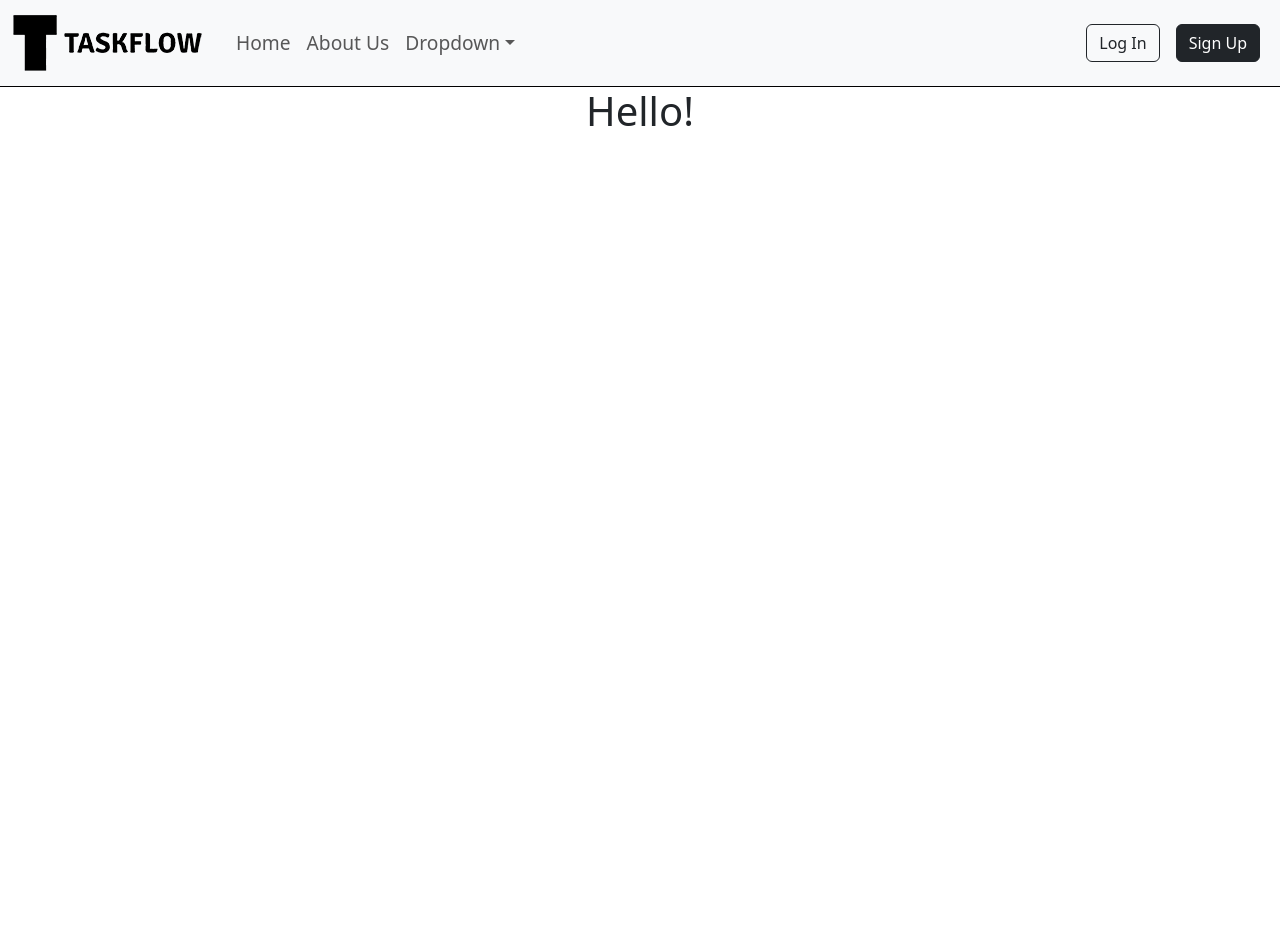
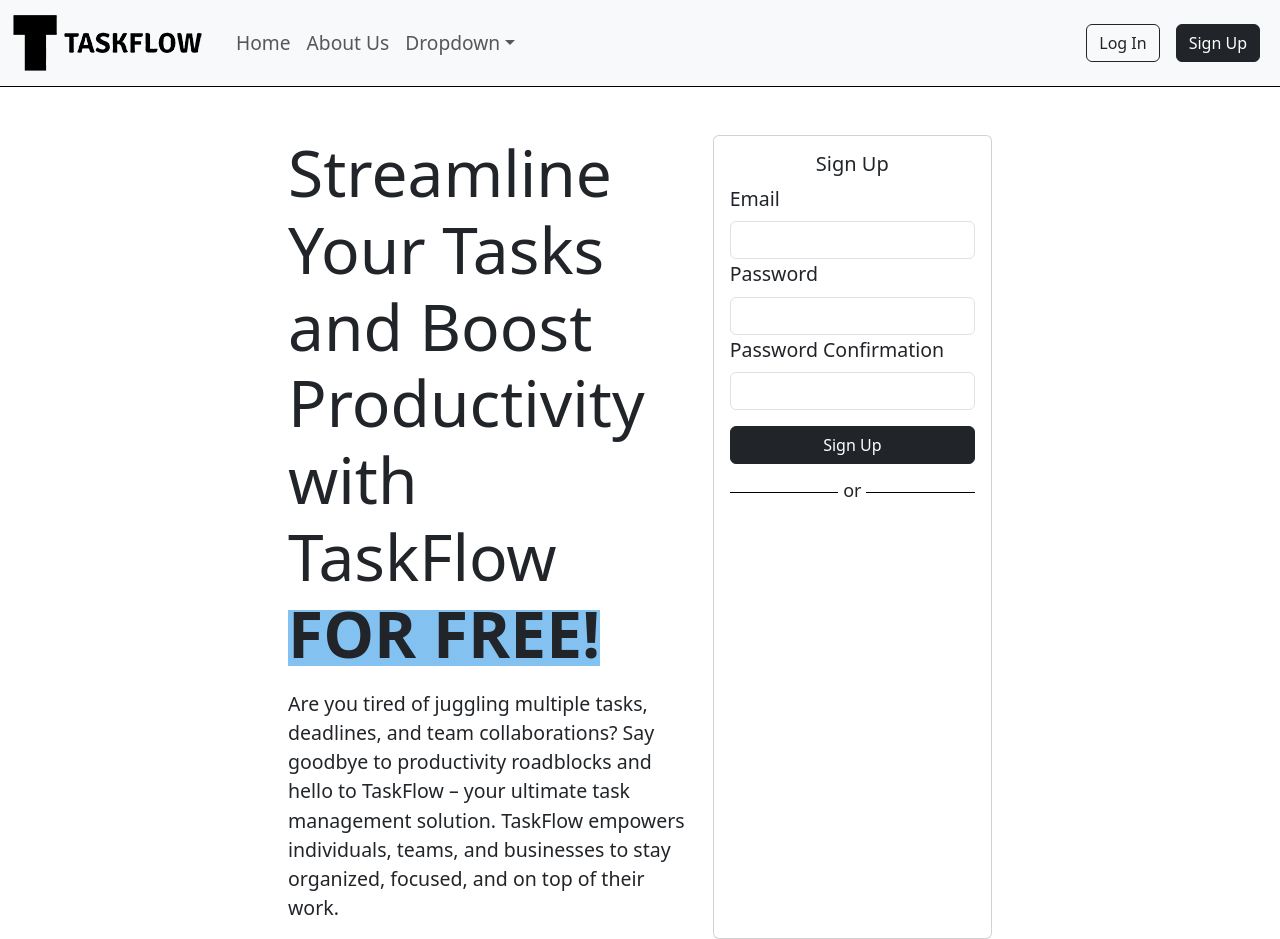
Before and after one commit to TheDARKOMETER/TaskFlow, a React (Create React App) app in the folder client/: page / in a window 1280 px wide. Before the commit the page ends 800 px from the top, so only its background shows below. Built offline with nearby package versions, Linux system fonts and the light colour scheme.

Commit message:
2nd commit, almost done with the landing page

```diff
--- a/client/src/App.js
+++ b/client/src/App.js
@@ -3,7 +3,7 @@ import './App.css';
 import { Container, Row, Col } from 'react-bootstrap'
 import TFNavbar from './components/TFNavbar';
 import { BrowserRouter , Routes, Route } from 'react-router-dom';
-import Home from './pages/Home';
+import Landing from './pages/Landing';
 
 function App() {
   return (
@@ -12,7 +12,7 @@ function App() {
       <Container fluid>
         <BrowserRouter>
           <Routes>
-            <Route exact path='/' element={<Home />} />
+            <Route exact path='/' element={<Landing />} />
           </Routes>
         </BrowserRouter>
       </Container>
--- a/client/src/pages/Home.js
+++ /dev/null
@@ -1,16 +0,0 @@
-import React from 'react'
-import { Row, Col } from 'react-bootstrap'
-
-export default function Home() {
-    return (
-        <>
-            <Row>
-                <Col>
-                    <div className='text-center'>
-                        <h1>Hello!</h1>
-                    </div>
-                </Col>
-            </Row>
-        </>
-    )
-}
--- /dev/null
+++ b/client/src/pages/Landing.js
@@ -0,0 +1,66 @@
+import React from 'react'
+import { Row, Col, Card, Form, Button } from 'react-bootstrap'
+
+export default function Home() {
+    return (
+        <>
+            <div className='ps-3 pe-3 text-left pt-5' style={{ fontSize: '1.22rem' }}>
+                <Row>
+                    <Col>
+                    </Col>
+                    <Col md='7'>
+                        <Row>
+                            <Col md='7  '>
+                                <h1 style={{ fontSize: '64px' }} className='mb-3'>Streamline Your Tasks and Boost Productivity with TaskFlow&nbsp;
+                                    <span style={{
+                                        background: 'linear-gradient(to top, rgba(9, 132, 227, 0.5) 80%, transparent 50%)',
+                                        height: '70px',
+                                        display: 'inline-block',
+                                        fontWeight: '700'
+                                    }}>FOR FREE!</span>
+                                </h1>
+                                <p>Are you tired of juggling multiple tasks, deadlines, and team collaborations?
+                                    Say goodbye to productivity roadblocks and hello to TaskFlow – your ultimate
+                                    task management solution. TaskFlow empowers individuals, teams, and businesses
+                                    to stay organized, focused, and on top of their work.</p>
+
+                            </Col>
+                            <Col>
+                                <Card className='h-100' style={{ display: 'flex', maxWidth:'800px' }}>
+                                    <Card.Body>
+                                        <Card.Title className='text-center'>Sign Up</Card.Title>
+                                        <Form>
+                                            <Form.Group id="email">
+                                                <Form.Label>Email</Form.Label>
+                                                <Form.Control type="email" required />
+                                            </Form.Group>
+                                            <Form.Group id="password">
+                                                <Form.Label>Password</Form.Label>
+                                                <Form.Control type="password" required />
+                                            </Form.Group>
+                                            <Form.Group id="password-confirm">
+                                                <Form.Label>Password Confirmation</Form.Label>
+                                                <Form.Control type="password" required />
+                                            </Form.Group>
+                                            <Button variant='dark' className='w-100 mt-3 mb-3' type='submit'>Sign Up</Button>
+                                        </Form>
+                                        <div className='w-100 text-center' style={{
+                                            borderBottom: '1px solid #000',
+                                            lineHeight: '0.1em',
+                                            fontSize:'18px',
+                                            margin: '10px 0 20px'
+                                        }}><span style={{
+                                            background:'#fff',
+                                            padding:'0 5px'
+                                        }}>or</span></div>
+                                    </Card.Body>
+                                </Card>
+                            </Col>
+                        </Row>
+                    </Col>
+                    <Col></Col>
+                </Row >
+            </div >
+        </>
+    )
+}
```
